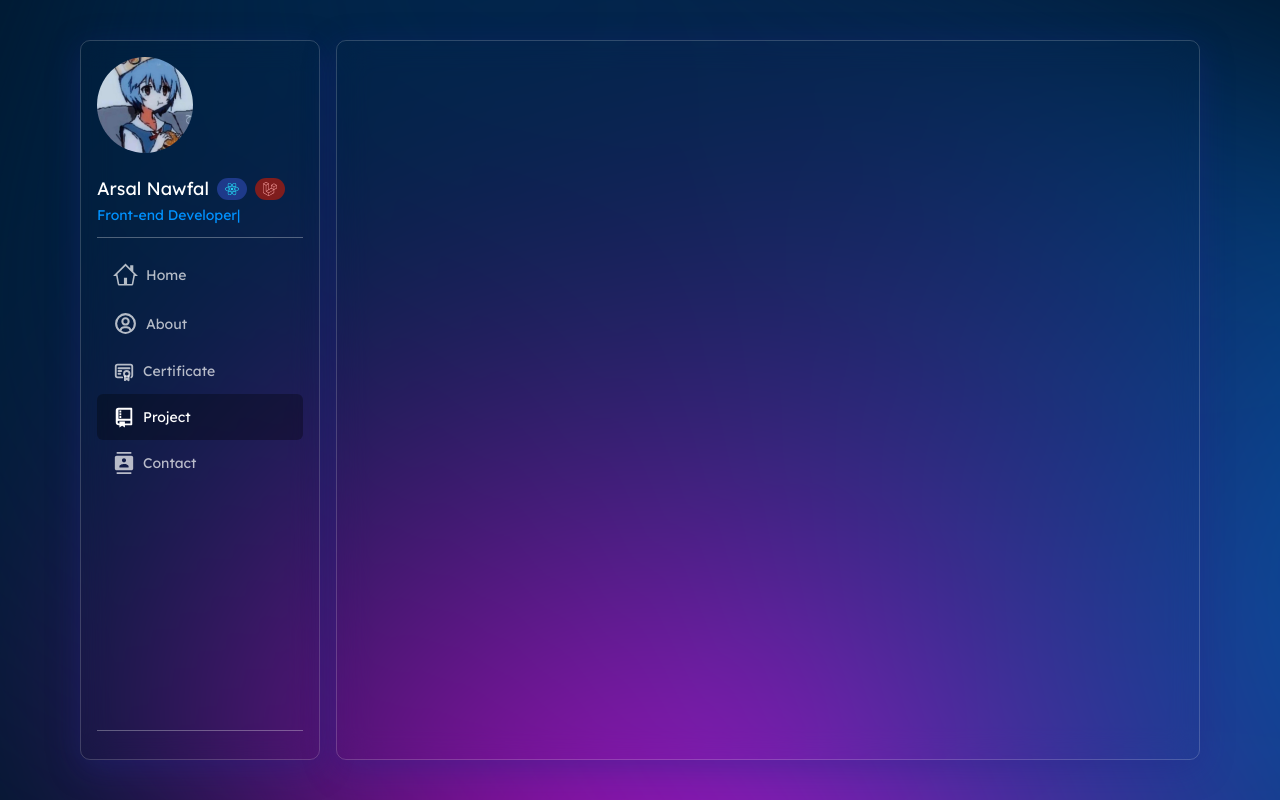
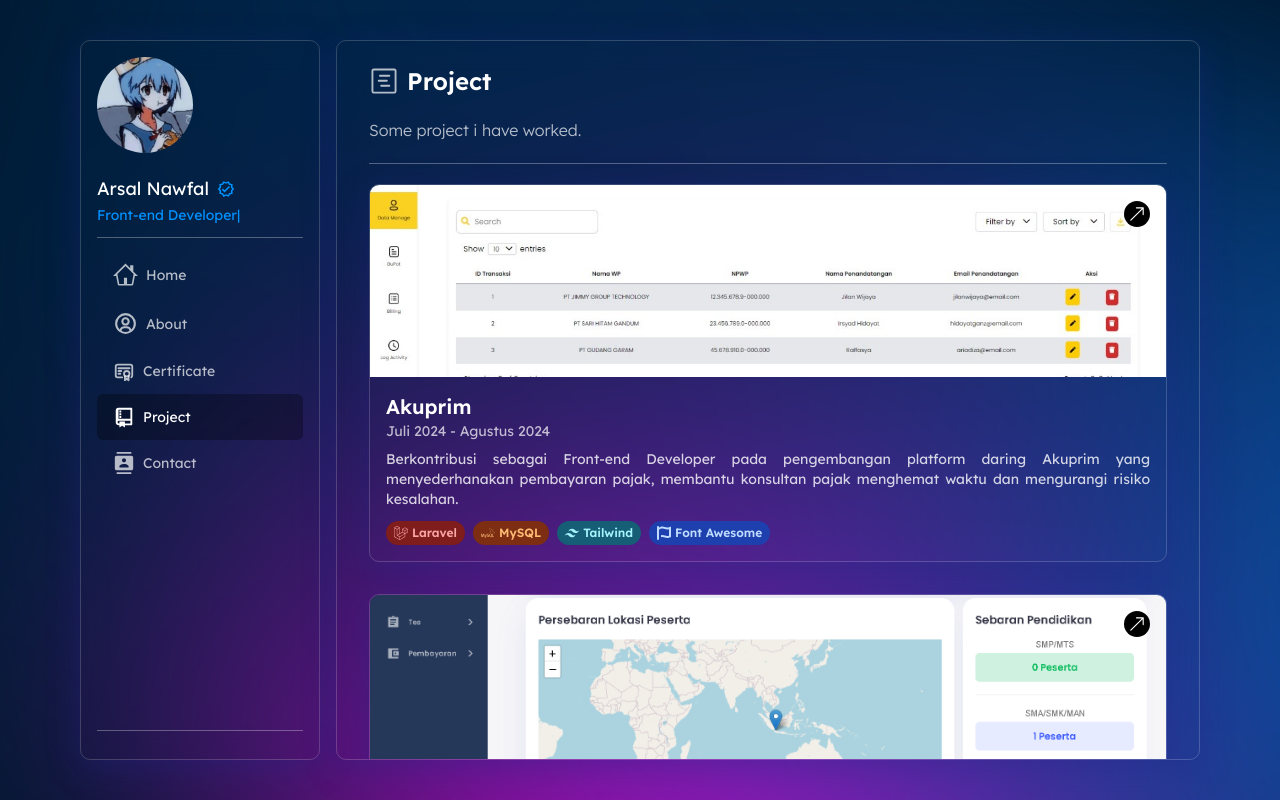
Before and after one commit to kanaee-cloud/fate-co, a React (Create React App) app: page /work in a window 1280 px wide. Built offline with nearby package versions, Linux system fonts and the light colour scheme; the HTML template or start-up script is replaced by a standard one.

Commit message:
harusnya beres

```diff
--- a/src/App.js
+++ b/src/App.js
@@ -6,21 +6,13 @@ import About from "./components/About";
 import Banner from "./components/Banner";
 import Certificate from "./components/Certificate";
 import Contact from "./components/Contact";
+import Services from "./components/Services";
 
 const App = () => {
   return (
     <Router>
       <div className="aurora-bg relative h-screen overflow-hidden">
         <div className="aurora-layer"></div>
-
-        {/* <div className="absolute inset-0 bg-indigo-950"></div>
-        <div className="absolute left-1/4 right-1/4 top-1/3 bottom-1/3 bg-gradient-to-br from-blue-600/20 via-blue-500/10 to-transparent blur-3xl rounded-full"></div>
-        <div className="absolute left-0 top-1/4 w-1/3 h-1/2 bg-gradient-to-r from-cyan-500/20 via-blue-500/10 to-transparent blur-3xl"></div>
-        <div className="absolute right-0 top-0 w-1/2 h-1/2 bg-gradient-to-bl from-purple-600/20 via-purple-500/10 to-transparent blur-3xl"></div>
-        <div className="absolute inset-x-0 bottom-0 h-1/3 bg-gradient-to-t from-indigo-950 via-indigo-950/80 to-transparent"></div>
-        <div className="absolute inset-x-0 top-0 h-1/4 bg-gradient-to-b from-indigo-950/80 via-indigo-950/50 to-transparent"></div>
-        <div className="absolute inset-y-0 left-0 w-1/4 bg-gradient-to-r from-indigo-950/90 via-indigo-950/50 to-transparent"></div>
-        <div className="absolute inset-y-0 right-0 w-1/4 bg-gradient-to-l from-indigo-950/90 via-indigo-950/50 to-transparent"></div> */}
         <div className="relative  max-w-[1120px] mx-auto h-full flex flex-col lg:flex-row gap-y-4 lg:gap-x-4 font-primary py-10">
             <Sidebar />
           <div className="flex-1 glassmorphism rounded-2xl py-6 px-8 text-white w-full h-full scroll-container overflow-y-auto">
@@ -29,6 +21,7 @@ const App = () => {
               <Route path="/about" element={<About />} />
               <Route path="/certificate" element={<Certificate />} />
               <Route path="/contact" element={<Contact />} />
+              <Route path="/work" element={<Services />} />
             </Routes>
           </div>
         </div>
--- /dev/null
+++ b/src/components/Badges/Badge.js
@@ -0,0 +1,87 @@
+import React from "react";
+import {
+  SiLaravel,
+  SiMysql,
+  SiBootstrap,
+  SiJavascript,
+  SiNextdotjs,
+  SiTypescript,
+  SiPython,
+  SiTailwindcss,
+  SiPostgresql,
+  SiFastapi,
+  SiFontawesome,
+  SiMicrosoftexcel,
+  SiReact,
+} from "react-icons/si";
+
+const frameworkMap = {
+  Laravel: {
+    icon: <SiLaravel size={14} />,
+    color: "bg-red-900 text-red-300",
+  },
+  MySQL: {
+    icon: <SiMysql size={14} />,
+    color: "bg-orange-900 text-orange-300",
+  },
+  Bootstrap: {
+    icon: <SiBootstrap size={14} />,
+    color: "bg-indigo-900 text-indigo-300",
+  },
+  "Vanilla JS": {
+    icon: <SiJavascript size={14} />,
+    color: "bg-yellow-600 text-yellow-100",
+  },
+  "Excel JS": {
+    icon: <SiMicrosoftexcel size={14} />,
+    color: "bg-green-900 text-green-300",
+  },
+  PostgreSQL: {
+    icon: <SiPostgresql size={14} />,
+    color: "bg-blue-900 text-blue-300",
+  },
+  "Next.js": {
+    icon: <SiNextdotjs size={14} />,
+    color: "bg-black text-white",
+  },
+  TypeScript: {
+    icon: <SiTypescript size={14} />,
+    color: "bg-blue-800 text-blue-200",
+  },
+  Python: {
+    icon: <SiPython size={14} />,
+    color: "bg-yellow-700 text-yellow-100",
+  },
+  Tailwind: {
+    icon: <SiTailwindcss size={14} />,
+    color: "bg-cyan-800 text-cyan-200",
+  },
+  "Fast API": {
+    icon: <SiFastapi size={14} />,
+    color: "bg-green-800 text-green-200",
+  },
+  "Font Awesome": {
+    icon: <SiFontawesome size={14} />,
+    color: "bg-blue-800 text-blue-200",
+  },
+  "React JS": {
+    icon: <SiReact size={14} />,
+    color: "bg-cyan-900 text-cyan-300",
+  },
+};
+
+const Badge = ({ name }) => {
+  const framework = frameworkMap[name];
+  if (!framework) return null;
+
+  return (
+    <span
+      className={`flex items-center gap-1 px-2 py-1 rounded-full text-xs font-semibold ${framework.color}`}
+    >
+      {framework.icon}
+      {name}
+    </span>
+  );
+};
+
+export default Badge;
--- a/src/components/Badges/LaravelBadge.js
+++ /dev/null
@@ -1,12 +0,0 @@
-import React from "react";
-import { SiLaravel } from "react-icons/si";
-
-const LaravelBadge = () => {
-  return (
-    <span className="flex items-center gap-1 bg-red-900 text-red-300 px-2 py-1 rounded-full text-xs font-semibold">
-      <SiLaravel size={14} />
-    </span>
-  );
-};
-
-export default LaravelBadge;
--- a/src/components/Badges/ReactBadge.js
+++ /dev/null
@@ -1,12 +0,0 @@
-import React from "react";
-import { FaReact } from "react-icons/fa";
-
-const ReactBadge = () => {
-  return (
-    <span className="flex items-center gap-1 bg-blue-900 text-cyan-400 px-2 py-1 rounded-full text-xs font-semibold">
-      <FaReact size={14} />
-    </span>
-  );
-};
-
-export default ReactBadge;
--- a/src/components/Certificate.js
+++ b/src/components/Certificate.js
@@ -12,6 +12,12 @@ const certificate = [
     company: "DBS Foundation",
     periode: "May 2025",
     img: "https://cdn.discordapp.com/attachments/896349028961378305/1371477469105885356/image.png?ex=6823476d&is=6821f5ed&hm=e0d1b2950b2025ae3968d736c545131005a346f41c7b70d89258e42f19c2a900&",
+  },
+  {
+    name: "Certificate of Competence in Web Development",
+    company: "Lembaga Sertifikasi Profesi Teknologi Digital",
+    periode: "January 2025 - January 2028",
+    img: "https://cdn.discordapp.com/attachments/896349028961378305/1372197400478879824/image.png?ex=6825e5ea&is=6824946a&hm=cafede43b4c2353cb91c753ba1e230731a66fc46d8840b64419b37fc456775c0&",
   },
   {
     name: "English for Business Communication",
@@ -68,7 +74,7 @@ const Certificate = () => {
             <img
               src={cert.img}
               alt=""
-              className="w-full h-auto object-cover rounded-t-lg "
+              className="w-full h-52 object-cover rounded-t-lg "
             />
             <div className="p-4 flex flex-col gap-y-2">
               <h4 className="text-sm font-semibold">{cert.name}</h4>
--- a/src/components/Services.js
+++ b/src/components/Services.js
@@ -1,21 +1,10 @@
-import React, { useState } from "react";
+// import React, { useState } from "react";
+import { motion } from "framer-motion";
 import { BsArrowUpRight } from "react-icons/bs";
-import { motion } from "framer-motion";
 import { fadeIn } from "../variants";
-import Img1 from "../assets/aku-prima.jpg";
-import Img2 from "../assets/web-assessment.png";
-import Img3 from "../assets/orbit.jpg";
-import Modal from "./Modal";
-
-// Warna untuk setiap framework
-// const frameworkColors = {
-//   Laravel: "border-red-500",
-//   MySQL: "border-orange-500",
-//   Bootstrap: "border-yellow-500",
-//   "Vanilla JS": "border-green-500",
-//   "Next.js": "border-purple-500",
-//   TypeScript: "border-blue-500",
-// };
+import { GoProjectRoadmap } from "react-icons/go";
+import Badge from "./Badges/Badge";
+import { PiContactlessPayment } from "react-icons/pi";
 
 const services = [
   {
@@ -24,7 +13,7 @@ const services = [
       "Berkontribusi sebagai Front-end Developer pada pengembangan platform daring Akuprim yang menyederhanakan pembayaran pajak, membantu konsultan pajak menghemat waktu dan mengurangi risiko kesalahan.",
     url: "https://gitlab.com/teknikal/aku-prima.git",
     periode: "Juli 2024 - Agustus 2024",
-    img: Img1,
+    img: "/assets/aku-prima.jpg",
     frameworks: ["Laravel", "MySQL", "Tailwind", "Font Awesome"],
   },
   {
@@ -33,8 +22,14 @@ const services = [
       "Membangun platform assessment daring untuk memfasilitasi proses rekrutmen karyawan dan identifikasi kandidat terbaik untuk perusahaan.",
     url: "https://gitlab.com/teknikal/web-assessment.git",
     periode: "Agustus 2024 - September 2024",
-    img: Img2,
-    frameworks: ["Laravel", "Bootstrap", "Vanilla JS", "Excel JS", "PostgreSQL"],
+    img: "/assets/web-assessment.png",
+    frameworks: [
+      "Laravel",
+      "Bootstrap",
+      "Vanilla JS",
+      "Excel JS",
+      "PostgreSQL",
+    ],
   },
   {
     name: "ORBIT",
@@ -42,90 +37,84 @@ const services = [
       "Bertanggung jawab atas pengembangan situs web LMS untuk eskul Orbit dari sisi Front-End, memastikan tampilan yang menarik, user-friendly, dan responsif.",
     url: "https://github.com/orbit4it/web-frontend.git",
     periode: "Juni 2023 - September 2023",
-    img: Img3,
-    frameworks: ["Next.js", "TypeScript", "Python", "Tailwind", "PostgreSQL", "Fast API"],
+    img: "/assets/orbit.jpg",
+    frameworks: [
+      "Next.js",
+      "TypeScript",
+      "Python",
+      "Tailwind",
+      "PostgreSQL",
+      "Fast API",
+    ],
   },
 ];
 
 const Services = () => {
-  const [selectedService, setSelectedService] = useState(null);
-  const [isModalOpen, setIsModalOpen] = useState(false);
+  // const [selectedService, setSelectedService] = useState(null);
+  // const [isModalOpen, setIsModalOpen] = useState(false);
 
-  const openModal = (service) => {
-    setSelectedService(service);
-    setIsModalOpen(true);
-  };
+  // const openModal = (service) => {
+  //   setSelectedService(service);
+  //   setIsModalOpen(true);
+  // };
 
-  const closeModal = () => {
-    setIsModalOpen(false);
-  };
-
-  const toGithub = () => {
-    window.open("https://github.com/kanaee-cloud");
-  };
+  // const closeModal = () => {
+  //   setIsModalOpen(false);
+  // };
 
   return (
-    <section className="section mb-14" id="work">
-      <div className="container mx-auto">
-        <div className="flex flex-col lg:flex-row lg:gap-x-10">
+    <section id="work">
+      <div>
+        <h1 className="text-2xl mb-5 font-semibold flex items-center gap-x-2">
+          <GoProjectRoadmap size={30} className="opacity-70" />
+          Project
+        </h1>
+        <h2 className="text-[16px] text-justify opacity-70 font-light leading-relaxed">
+          Some project i have worked.
+        </h2>
+        <hr className="opacity-30 my-5" />
+      </div>
+
+      <div className="grid md:grid-cols-2 lg:grid-cols-1 gap-8">
+        {services.map((service, index) => (
           <motion.div
-            variants={fadeIn("left", 0.5)}
+            variants={fadeIn("up", 0.3 * index)}
+            initial="hidden"
             whileInView={"show"}
             viewport={{ once: false, amount: 0.3 }}
-            className="flex-1"
+            key={index}
+            // onClick={() => openModal(service)}
+            className="group relative glassmorphism rounded-lg overflow-hidden cursor-pointer hover:shadow-lg transition-all duration-300"
           >
-            <div>
-              {services.map((service, index) => (
-                <div
-                  className="border border-[#75BFEC]/70 p-5 rounded-lg shadow-md mb-6 flex cursor-pointer flex-col"
-                  key={index}
-                  onClick={() => openModal(service)}
-                >
-                  <div className="flex items-center mb-3">
-                    <img src={service.img} alt="" className="w-52 object-cover rounded-lg mr-4" />
-                    <div>
-                      <h4 className="text-[15px] lg:text-[2rem] text-gradient font-tertiary font-semibold">
-                        {service.name}
-                      </h4>
-                      <p className="text-sm font-primary leading-tight opacity-80 text-gray-700">
-                        {service.periode}
-                      </p>
-                    </div>
-                  </div>
-
-                  {/* Framework List */}
-                  <div className="flex flex-wrap gap-2 mt-2">
-                    {service.frameworks.map((framework, idx) => (
-                      <span
-                        key={idx}
-                        className={`px-3 py-1 text-sm font-semibold border font-primary opacity-80 rounded-md framework-card text-accent`}
-                      >
-                        {framework}
-                      </span>
-                    ))}
-                  </div>
-
-                  <div className="font-tertiary flex flex-col items-end mt-3">
-                    <a
-                      href={service.url}
-                      target="_blank"
-                      rel="noopener noreferrer"
-                      className="btn w-9 h-9 flex justify-center items-center"
-                      onClick={(e) => e.stopPropagation()}
-                    >
-                      <BsArrowUpRight />
-                    </a>
-                  </div>
-                </div>
-              ))}
+            <img
+              src={service.img}
+              alt={service.name}
+              className="w-full h-48 object-cover"
+            />
+            <div className="p-4">
+              <h3 className="text-xl font-semibold">{service.name}</h3>
+              <p className="text-sm opacity-70 mb-2">{service.periode}</p>
+              <p className="text-sm text-justify opacity-80 line-clamp-3">
+                {service.description}
+              </p>
+              <div className="flex flex-wrap gap-2 mt-3">
+                {service.frameworks.map((fw, i) => (
+                  <Badge key={i} name={fw} />
+                ))}
+              </div>
+              <div className="absolute top-4 right-4 bg-black text-white p-1 rounded-full group-hover:scale-110 transition">
+                <BsArrowUpRight />
+              </div>
             </div>
           </motion.div>
-        </div>
-        <button className="btn btn-lg" onClick={toGithub}>
-          View All My Project on Github
-        </button>
+        ))}
       </div>
-      <Modal isOpen={isModalOpen} onClose={closeModal} project={selectedService} />
+
+      {/* <Modal
+        isOpen={isModalOpen}
+        onClose={closeModal}
+        project={selectedService}
+      /> */}
     </section>
   );
 };
--- a/src/components/Sidebar.js
+++ b/src/components/Sidebar.js
@@ -5,12 +5,13 @@ import { RiGitRepositoryLine } from "react-icons/ri";
 import { MdContacts } from "react-icons/md";
 import { TbCertificate } from "react-icons/tb";
 import { RiMenu4Line, RiCloseLine } from "react-icons/ri";
-import ReactBadge from "./Badges/ReactBadge";
-import LaravelBadge from "./Badges/LaravelBadge";
+// import ReactBadge from "./Badges/ReactBadge";
+// import LaravelBadge from "./Badges/LaravelBadge";
 import { TypeAnimation } from "react-type-animation";
 import { motion, AnimatePresence } from "framer-motion";
 import { fadeIn } from "../variants";
 import { useLocation } from "react-router-dom";
+import { MdOutlineVerified } from "react-icons/md";
 
 const ResponsiveNavbar = () => {
   const [isMenuOpen, setIsMenuOpen] = useState(false);
@@ -75,8 +76,7 @@ const ResponsiveNavbar = () => {
           />
           <h1 className="flex items-center gap-2">
             Arsal Nawfal
-            <ReactBadge />
-            <LaravelBadge />
+           <MdOutlineVerified className="text-accent"/>
           </h1>
           <motion.div
             className="text-sm font-primary"
@@ -140,10 +140,7 @@ const ResponsiveNavbar = () => {
             <div>
               <h1 className="flex items-center gap-1 text-sm">
                 Arsal Nawfal
-                <span className="flex scale-75">
-                  <ReactBadge />
-                  <LaravelBadge />
-                </span>
+                <MdOutlineVerified className="text-accent" />
               </h1>
               <motion.div
                 className="text-xs font-primary"
```
Also changed, not shown: src/components/Footer.js (deleted, +0 -18 lines), src/components/Header.js (deleted, +0 -31 lines), src/components/Modal.js (+68 -35 lines), src/components/Text.js (deleted, +0 -36 lines), public/assets/deskify.png (added).
